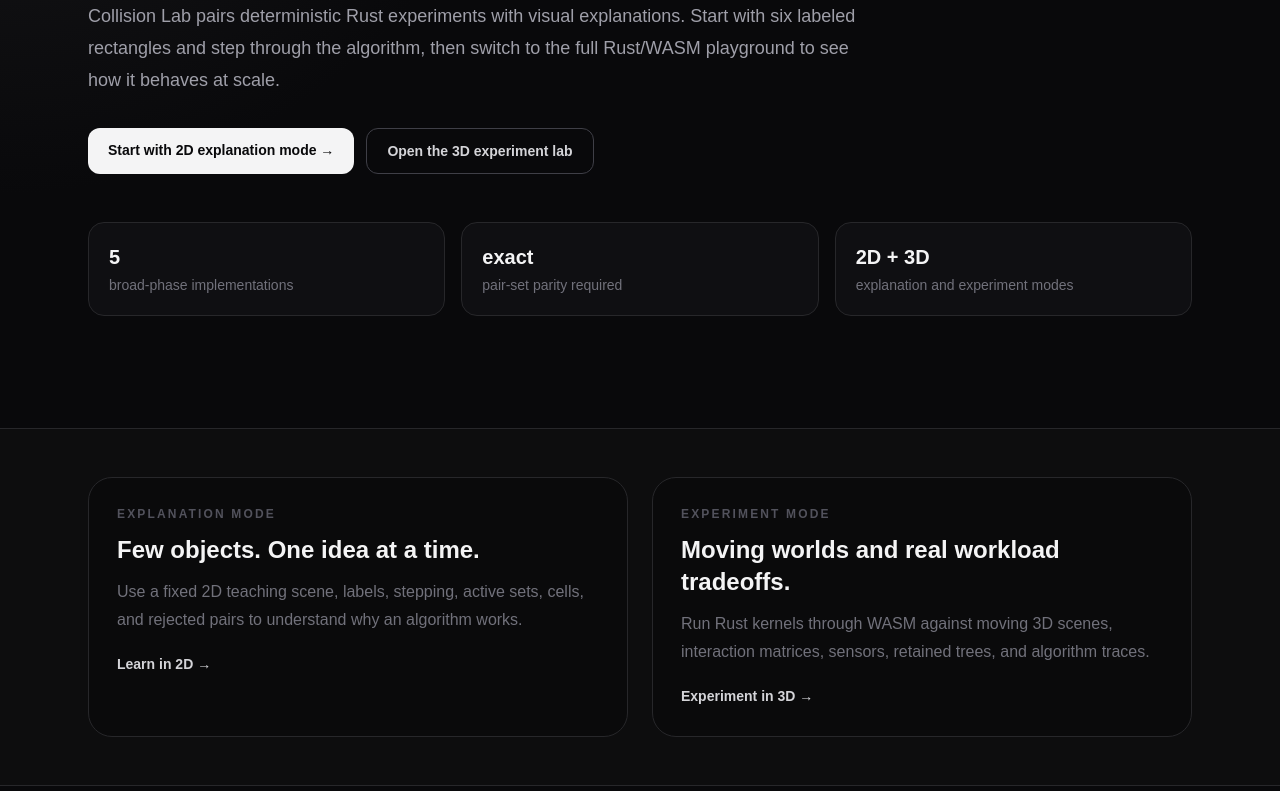
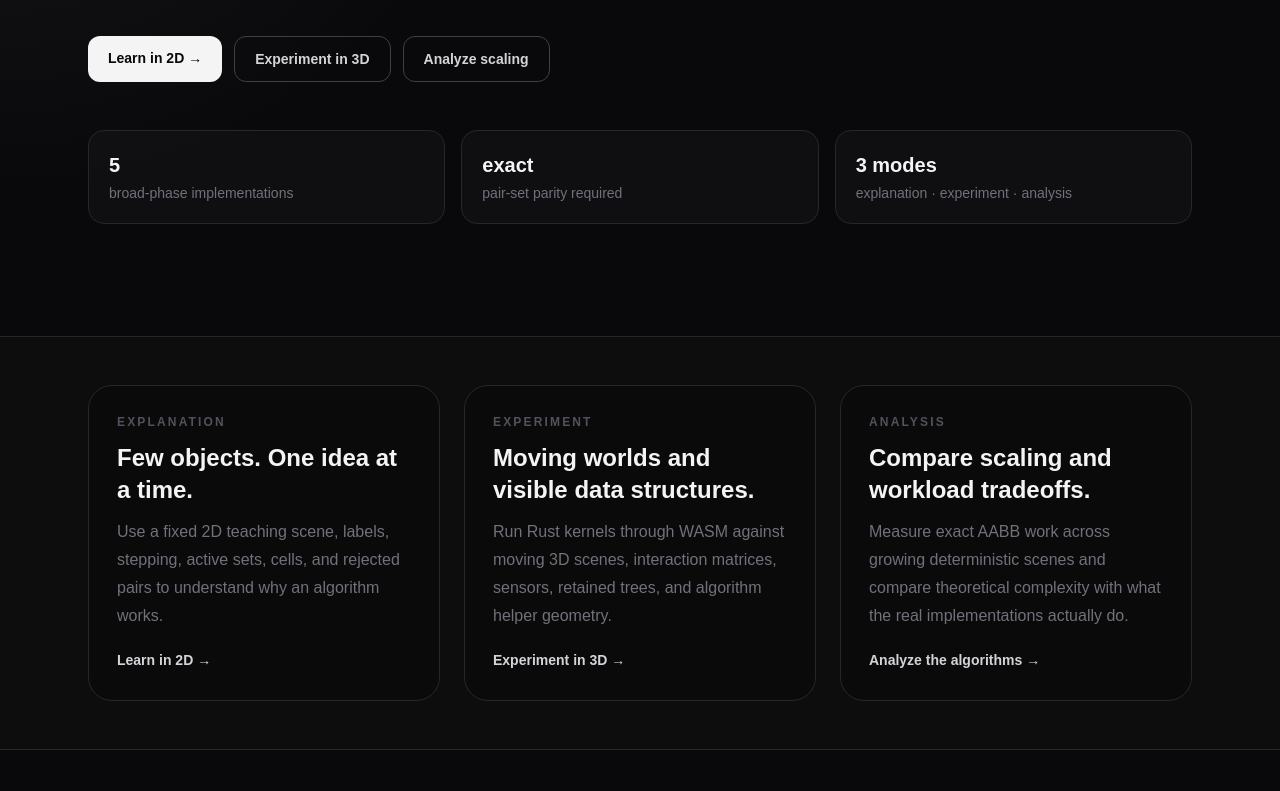
Before and after one commit to moritzbrantner/collision-lab, a Next.js app in the folder web/: page / in a window 1280 px wide. Shown: the part 349-1140 px from the top of the page. Built offline with nearby package versions, Linux system fonts and the light colour scheme.

Commit message:
feat: add Analysis as third top-level mode

```diff
--- a/web/app/page.tsx
+++ b/web/app/page.tsx
@@ -7,20 +7,23 @@ export default function HomePage() {
   return (
     <main>
       <section className="mx-auto max-w-6xl px-6 py-20 sm:py-28">
-        <div className="max-w-3xl">
+        <div className="max-w-4xl">
           <p className="mb-4 text-sm font-semibold uppercase tracking-[0.22em] text-zinc-500">Collision detection, made inspectable</p>
           <h1 className="text-4xl font-semibold tracking-tight text-zinc-50 sm:text-6xl">
-            Learn the idea in 2D. Stress it in 3D.
+            Learn it. Stress it. Analyze it.
           </h1>
-          <p className="mt-6 text-lg leading-8 text-zinc-400">
-            Collision Lab pairs deterministic Rust experiments with visual explanations. Start with six labeled rectangles and step through the algorithm, then switch to the full Rust/WASM playground to see how it behaves at scale.
+          <p className="mt-6 max-w-3xl text-lg leading-8 text-zinc-400">
+            Collision Lab uses the same deterministic Rust kernels in three complementary ways: tiny 2D explanations, moving 3D experiments, and measured scaling analysis.
           </p>
           <div className="mt-8 flex flex-wrap gap-3">
             <Link href="/explain/" className="inline-flex rounded-xl bg-zinc-100 px-5 py-3 text-sm font-semibold text-zinc-950 transition hover:bg-white">
-              Start with 2D explanation mode →
+              Learn in 2D →
             </Link>
             <Link href="/demo/" className="inline-flex rounded-xl border border-zinc-700 px-5 py-3 text-sm font-semibold text-zinc-300 transition hover:border-zinc-500 hover:text-zinc-100">
-              Open the 3D experiment lab
+              Experiment in 3D
+            </Link>
+            <Link href="/analysis/" className="inline-flex rounded-xl border border-zinc-700 px-5 py-3 text-sm font-semibold text-zinc-300 transition hover:border-zinc-500 hover:text-zinc-100">
+              Analyze scaling
             </Link>
           </div>
         </div>
@@ -29,7 +32,7 @@ export default function HomePage() {
           {[
             [String(algorithms.length), "broad-phase implementations"],
             ["exact", "pair-set parity required"],
-            ["2D + 3D", "explanation and experiment modes"],
+            ["3 modes", "explanation · experiment · analysis"],
           ].map(([value, label]) => (
             <div key={label} className="rounded-2xl border border-zinc-800 bg-zinc-900/45 p-5">
               <div className="text-xl font-semibold text-zinc-100">{value}</div>
@@ -40,19 +43,28 @@ export default function HomePage() {
       </section>
 
       <section className="border-y border-zinc-800 bg-zinc-900/25">
-        <div className="mx-auto grid max-w-6xl gap-6 px-6 py-12 md:grid-cols-2">
-          <Link href="/explain/" className="group rounded-3xl border border-zinc-800 bg-zinc-950/70 p-7 transition hover:border-zinc-600">
-            <p className="text-xs font-semibold uppercase tracking-[0.18em] text-zinc-600">Explanation mode</p>
-            <h2 className="mt-3 text-2xl font-semibold text-zinc-100">Few objects. One idea at a time.</h2>
-            <p className="mt-3 leading-7 text-zinc-500">Use a fixed 2D teaching scene, labels, stepping, active sets, cells, and rejected pairs to understand why an algorithm works.</p>
-            <span className="mt-5 inline-flex text-sm font-semibold text-zinc-300 transition group-hover:text-white">Learn in 2D →</span>
-          </Link>
-          <Link href="/demo/" className="group rounded-3xl border border-zinc-800 bg-zinc-950/70 p-7 transition hover:border-zinc-600">
-            <p className="text-xs font-semibold uppercase tracking-[0.18em] text-zinc-600">Experiment mode</p>
-            <h2 className="mt-3 text-2xl font-semibold text-zinc-100">Moving worlds and real workload tradeoffs.</h2>
-            <p className="mt-3 leading-7 text-zinc-500">Run Rust kernels through WASM against moving 3D scenes, interaction matrices, sensors, retained trees, and algorithm traces.</p>
-            <span className="mt-5 inline-flex text-sm font-semibold text-zinc-300 transition group-hover:text-white">Experiment in 3D →</span>
-          </Link>
+        <div className="mx-auto grid max-w-6xl gap-6 px-6 py-12 lg:grid-cols-3">
+          <ModeCard
+            href="/explain/"
+            eyebrow="Explanation"
+            title="Few objects. One idea at a time."
+            copy="Use a fixed 2D teaching scene, labels, stepping, active sets, cells, and rejected pairs to understand why an algorithm works."
+            action="Learn in 2D →"
+          />
+          <ModeCard
+            href="/demo/"
+            eyebrow="Experiment"
+            title="Moving worlds and visible data structures."
+            copy="Run Rust kernels through WASM against moving 3D scenes, interaction matrices, sensors, retained trees, and algorithm helper geometry."
+            action="Experiment in 3D →"
+          />
+          <ModeCard
+            href="/analysis/"
+            eyebrow="Analysis"
+            title="Compare scaling and workload tradeoffs."
+            copy="Measure exact AABB work across growing deterministic scenes and compare theoretical complexity with what the real implementations actually do."
+            action="Analyze the algorithms →"
+          />
         </div>
       </section>
 
@@ -63,7 +75,7 @@ export default function HomePage() {
             <h2 className="mt-2 text-3xl font-semibold tracking-tight text-zinc-100">Current implementations</h2>
           </div>
           <p className="hidden max-w-md text-right text-sm leading-6 text-zinc-500 md:block">
-            Each page explains the algorithm; the interactive modes run the same Rust concepts through WebAssembly.
+            Each page explains the algorithm; all three modes exercise the same Rust concepts through WebAssembly.
           </p>
         </div>
 
@@ -112,3 +124,14 @@ export default function HomePage() {
     </main>
   );
 }
+
+function ModeCard({ href, eyebrow, title, copy, action }: { href: string; eyebrow: string; title: string; copy: string; action: string }) {
+  return (
+    <Link href={href} className="group rounded-3xl border border-zinc-800 bg-zinc-950/70 p-7 transition hover:border-zinc-600">
+      <p className="text-xs font-semibold uppercase tracking-[0.18em] text-zinc-600">{eyebrow}</p>
+      <h2 className="mt-3 text-2xl font-semibold text-zinc-100">{title}</h2>
+      <p className="mt-3 leading-7 text-zinc-500">{copy}</p>
+      <span className="mt-5 inline-flex text-sm font-semibold text-zinc-300 transition group-hover:text-white">{action}</span>
+    </Link>
+  );
+}
```
